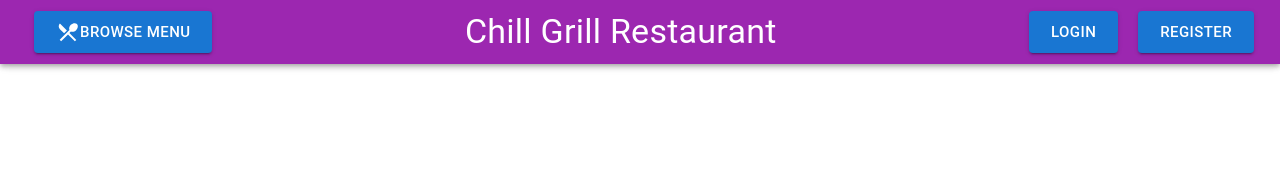
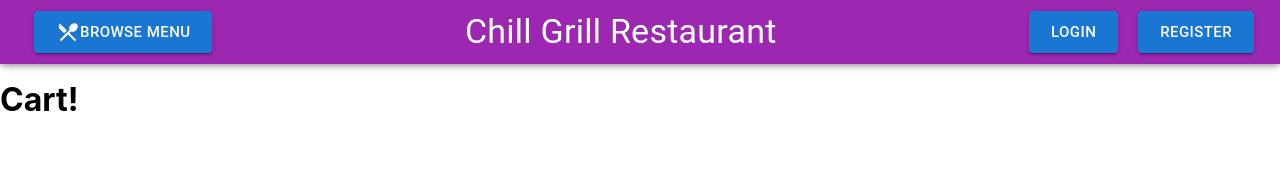
Before and after one commit to youssefrag/chill-grill-app, a React (Create React App) app in the folder client/: page /cart in a window 1280 px wide. Shown: the top 170 px of the page. Built offline with nearby package versions, Linux system fonts and the light colour scheme.

Commit message:
initiate cart page

```diff
--- a/client/src/App.js
+++ b/client/src/App.js
@@ -9,6 +9,7 @@ import LoginPage from "./components/LoginPage";
 import HomePage from "./components/HomePage";
 import RegistrationPage from "./components/RegistrationPage";
 import MenuPage from "./components/MenuPage";
+import Cart from "./components/Cart"
 
 import './App.css';
 
@@ -25,6 +26,7 @@ function App() {
           <Route path="/login" element={<LoginPage />} />
           <Route path="/register" element={<RegistrationPage />} />
           <Route path="/menu" element={<MenuPage />} />
+          <Route path="/cart" element={<Cart />} />
         </Routes>
       </UserContextProvider>
     </div>
--- /dev/null
+++ b/client/src/components/Cart.jsx
@@ -0,0 +1,15 @@
+import React, { useContext } from "react";
+import {Button, Typography } from '@mui/material';
+import axios from "axios";
+import { UserContext } from '../context/userContext';
+
+export default function Cart(props) {
+
+  return(
+    <>
+      <h1>
+        Cart!
+      </h1>
+    </>
+  )
+}
--- a/client/src/components/MenuItem.jsx
+++ b/client/src/components/MenuItem.jsx
@@ -3,7 +3,6 @@ import {Button, Typography } from '@mui/material';
 import "./MenuItem.css"
 import axios from "axios";
 import { UserContext } from '../context/userContext';
-// import { useContext } from 'react';
 
 export default function MenuItem(props) {
 
--- a/client/src/components/Navbar.jsx
+++ b/client/src/components/Navbar.jsx
@@ -57,7 +57,7 @@ export default function Navbar(props) {
             variant='contained'
             size='large'
             style={{ marginLeft: 10, marginRight: 50 }}
-            // onClick={handleLogout}
+            onClick={() => navigate("/cart")}
           >
             <ShoppingCart />
           </Button>
```
Also changed, not shown: 1 other file (tests, documents, lock files or other folders).
